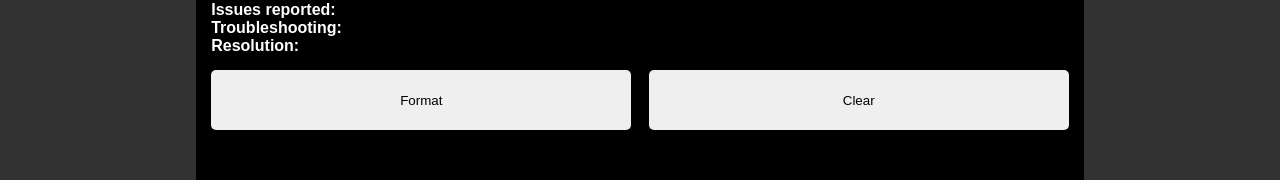
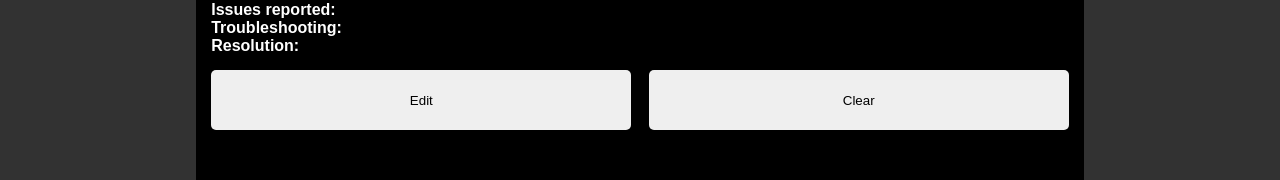
Before and after one commit to EricMTodd/simpliscript, a React (Create React App) app in the folder react-app/: page / in a window 1280 px wide. Both pictures are taken after a click on the button "Format". Shown: the part 147-327 px from the top of the page. Built offline with nearby package versions, Linux system fonts and the light colour scheme.

Commit message:
Minor formatting changes.

```diff
--- a/react-app/src/components/call-notes/CallNotes.js
+++ b/react-app/src/components/call-notes/CallNotes.js
@@ -81,7 +81,7 @@ const CallNotes = () => {
           <strong>Resolution: </strong>{resolution}
         </div>
         <div className='form-buttons-container'>
-          <button type='button' onClick={() => toggleFormatting()}>Format</button>
+          <button type='button' onClick={() => toggleFormatting()}>Edit</button>
           <button type='button' onClick={() => clearNotes()}>Clear</button>
         </div>
       </form>
```
Also changed, not shown: react-app/src/components/call-notes/call-notes.css (line endings or trailing spaces).
